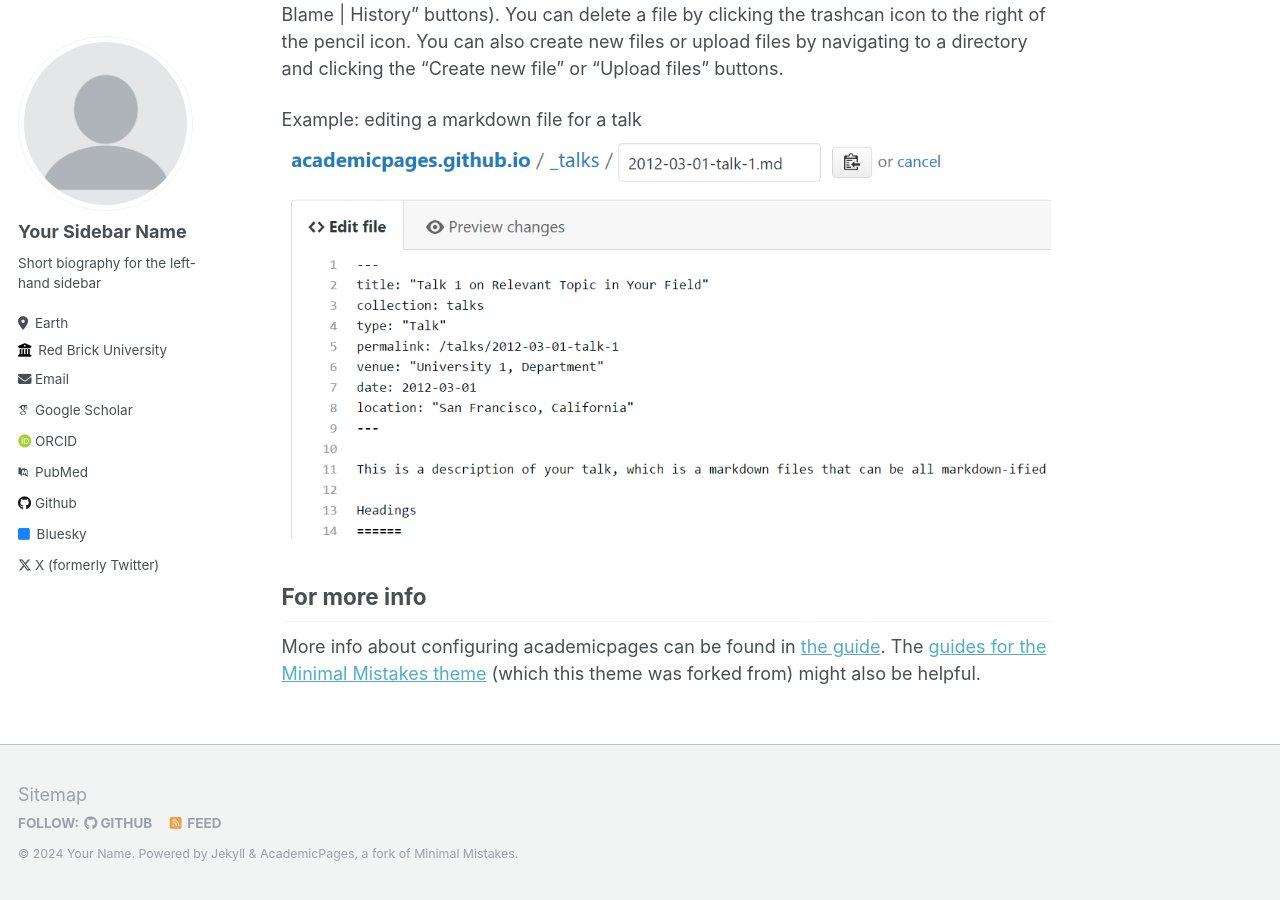
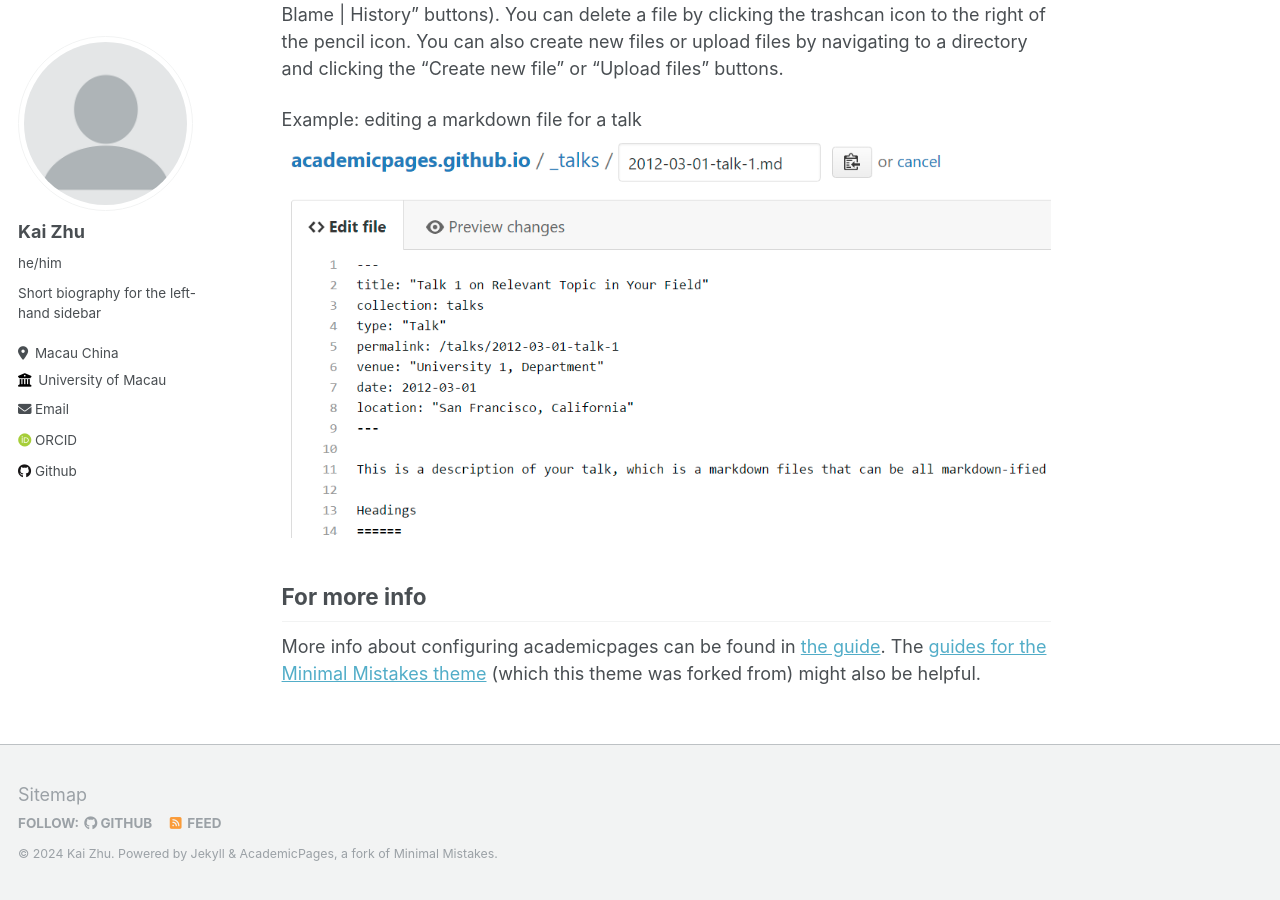
Before and after one commit to kailzhu/kailzhu.github.io, a Jekyll site: the page built from _pages/about.md, in a window 1280 px wide and 900 px high, scrolled down 2463 px. Built offline with Jekyll 4.4.1, drawn with Linux system fonts in a browser that asks for light colours; some web fonts are replaced; some of the changed text lies outside the part shown.

Commit message:
Add basic information

```diff
--- a/_config.yml
+++ b/_config.yml
@@ -8,11 +8,11 @@
 
 # Basic Site Settings
 locale                   : "en-US"
-title                    : "Your Name / Site Title"
+title                    : "Kai Zhu"
 title_separator          : "-"
-name                     : &name "Your Name"
+name                     : &name "Kai Zhu"
 description              : &description "personal description"
-url                      : https://academicpages.github.io # the base hostname & protocol for your site e.g. "https://mmistakes.github.io"
+url                      : https://kailzhu.github.io # the base hostname & protocol for your site e.g. "https://mmistakes.github.io"
 baseurl                  : "" # the subpath of your site, e.g. "/blog"
 repository               : "academicpages/academicpages.github.io"
 
@@ -22,32 +22,32 @@ repository               : "academicpages/academicpages.github.io"
 author:
   # Biographic information
   avatar           : "profile.png"
-  name             : "Your Sidebar Name"
-  pronouns         : # example: "she/her"
+  name             : "Kai Zhu"
+  pronouns         : "he/him"
   bio              : "Short biography for the left-hand sidebar"
-  location         : "Earth"
-  employer         : "Red Brick University"
+  location         : "Macau China"
+  employer         : "University of Macau"
   uri              : # URL
-  email            : "none@example.org"
+  email            : "zhu.kai.l@connect.um.edu.mo"
 
   # Academic websites
   arxiv            : # URL - Update with the correct link to your profile
-  googlescholar    : "https://scholar.google.com/citations?user=PS_CX0AAAAAJ"
+  googlescholar    : # URL
   impactstory      : # URL
-  orcid            : "http://orcid.org/yourorcidurl"
-  pubmed           : "https://www.ncbi.nlm.nih.gov/pubmed/?term=john+snow"
+  orcid            : "https://orcid.org/0000-0002-7299-2323"
+  pubmed           : # URL
   researchgate     : # URL
 
   # Repositories and software development
   bitbucket        : # Username - Update with your username on the site
   codepen          : # Username
   dribbble         : # Username
-  github           : "academicpages"
+  github           : "kailzhu"
   kaggle           : # Username
   stackoverflow    : # User number or user number and name (i.e., use "1" or "1/jeff-atwood")
 
   # Social media
-  bluesky          : "bsky.app" # Replace this with you Bluesky username
+  bluesky          : # Replace this with you Bluesky username
   facebook         : # Username
   flickr           : # Username
   foursquare       : # Username
@@ -64,7 +64,7 @@ author:
   steam            : # Username
   telegram         : # URL
   tumblr           : # Username
-  twitter          : "UniofOxford"  # Replace this with your X / Twitter handle
+  twitter          : # Username
   vine             : # Username
   weibo            : # Username
   wikipedia        : # Username
```
